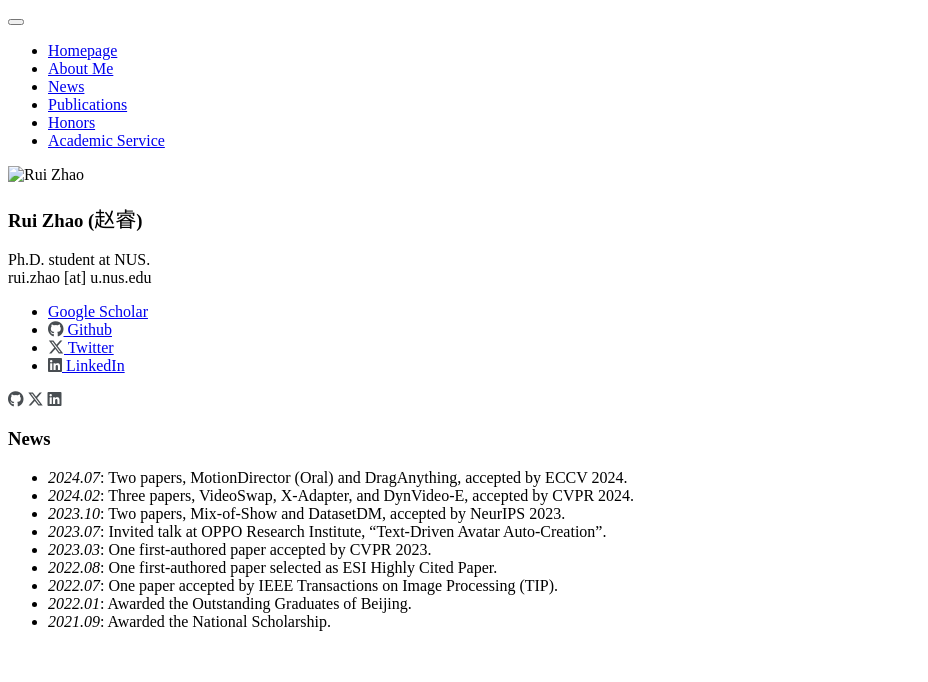
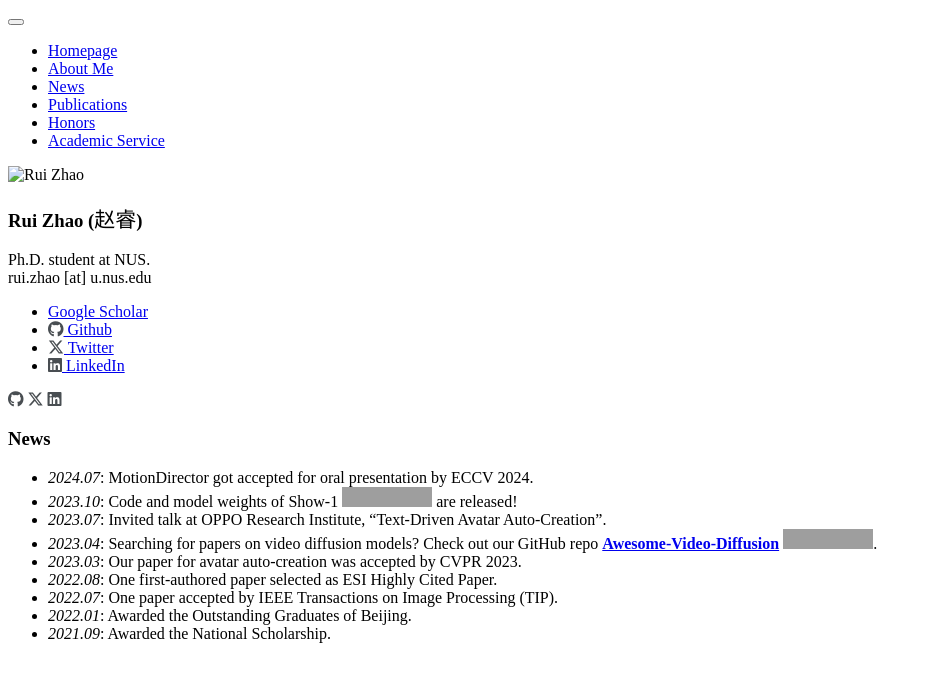
Before and after one commit to ruizhaocv/ruizhaocv.github.io, a Jekyll site: the page built from _pages/includes/news.md, in a window 1280 px wide. Shown: the top 682 px of the page, without its empty margins (0-928 px from the left). Built offline with Jekyll 4.4.1, drawn with Linux system fonts in a browser that asks for light colours; nearby versions of some CDN libraries; some web fonts are replaced; our own code applies the rules of GitHub Pages for plain Markdown files; a style sheet for code colours, icons or effects is not loaded; grey boxes are pictures that could not be loaded.

Commit message:
Update news.md

```diff
--- a/_pages/includes/news.md
+++ b/_pages/includes/news.md
@@ -1,9 +1,9 @@
 # News
-- *2024.07*: Two papers, MotionDirector (Oral) and DragAnything, accepted by ECCV 2024.
-- *2024.02*: Three papers, VideoSwap, X-Adapter, and DynVideo-E, accepted by CVPR 2024.
-- *2023.10*: Two papers, Mix-of-Show and DatasetDM, accepted by NeurIPS 2023.
+- *2024.07*: MotionDirector got accepted for oral presentation by ECCV 2024.
+- *2023.10*: Code and model weights of Show-1 [![](https://img.shields.io/github/stars/showlab/Show-1?style=social)](https://github.com/showlab/Show-1) are released!
 - *2023.07*: Invited talk at OPPO Research Institute, "Text-Driven Avatar Auto-Creation".
-- *2023.03*: One first-authored paper accepted by CVPR 2023.
+- *2023.04*: Searching for papers on video diffusion models? Check out our GitHub repo [**Awesome-Video-Diffusion**](https://github.com/showlab/Awesome-Video-Diffusion) [![](https://img.shields.io/github/stars/showlab/Awesome-Video-Diffusion?style=social)](https://github.com/showlab/Awesome-Video-Diffusion).
+- *2023.03*: Our paper for avatar auto-creation was accepted by CVPR 2023.
 - *2022.08*: One first-authored paper selected as ESI Highly Cited Paper.
 - *2022.07*: One paper accepted by IEEE Transactions on Image Processing (TIP).
 - *2022.01*: Awarded the Outstanding Graduates of Beijing.
```
